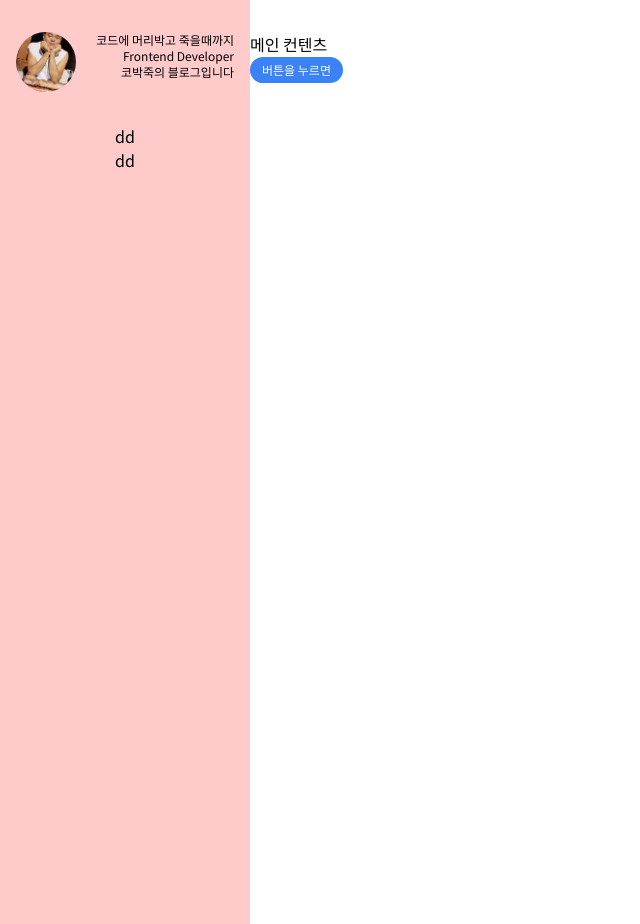
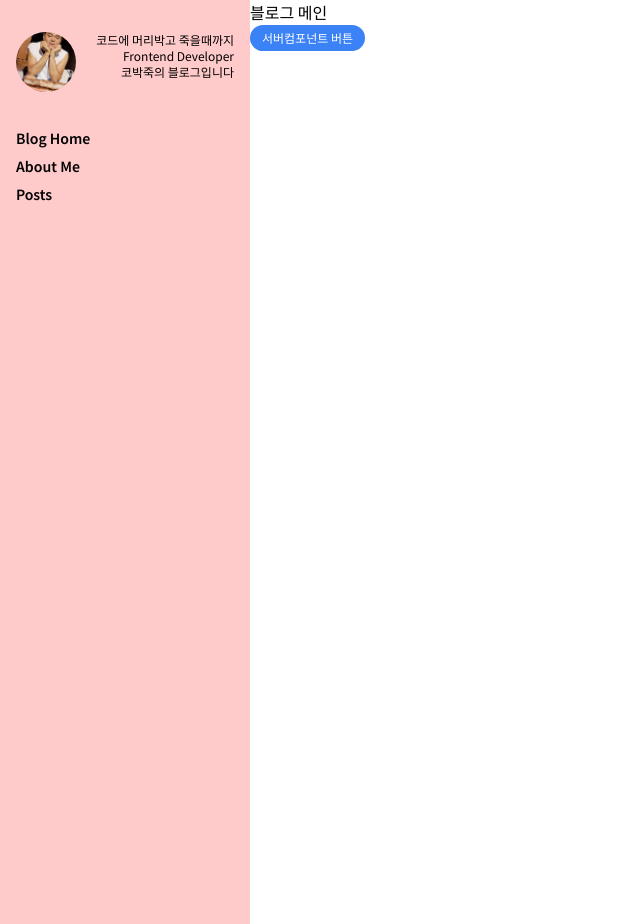
Before and after one commit to vmflxu/kobakjook, a Next.js app: page / in a window 1280 px wide. Shown: the whole page, without its empty margins (0-640 px from the left). Built offline with nearby package versions, Linux system fonts and the light colour scheme; no server answers.

Commit message:
save: HomeNav 작성중

```diff
--- a/src/app/[pages]/layout.tsx
+++ b/src/app/[pages]/layout.tsx
@@ -6,9 +6,6 @@ import { Noto_Sans_KR } from 'next/font/google'
 import Image from 'next/image';
 import path from '@/values/asset/path';
 import profile from '#/profile/JYP.png'
-import { initializeApp } from "firebase/app";
-import { getAnalytics } from "firebase/analytics";
-import { collection, doc, getFirestore, setDoc } from "firebase/firestore";
 // import { pretendard } from "../../node_modules/pretendard/dist/web/static/woff.css";
 
 const noto = Noto_Sans_KR({ subsets: ['latin'] });
@@ -21,11 +18,11 @@ export default function PagesLayout({
     return (
         <Flex.Hstack className='w-full'>
             {children}
-            <section className='w-[200px] bg-blue-200 pt-8'>
+            {/* <section className='w-[200px] bg-blue-200 pt-8 min-h-screen h-auto absolute'>
                 <Flex.VCenter className='text-sm font-normal'>
                     {'스크롤 위치 섹션'}
                 </Flex.VCenter>
-            </section>
+            </section> */}
         </Flex.Hstack>
     )
 }
--- a/src/app/[pages]/page.tsx
+++ b/src/app/[pages]/page.tsx
@@ -2,7 +2,9 @@ import React from 'react'
 
 const page = ({ params }: { params: string }) => {
     return (
-        <div>{`받은 값은 ${params}`}</div>
+        <div className='w-full'>
+            {`받은 값은 ${params}`}
+        </div>
     )
 }
 
--- a/src/app/layout.tsx
+++ b/src/app/layout.tsx
@@ -60,7 +60,7 @@ export default function RootLayout({
           </Flex.Hstack>
           <HomeNav />
         </header>
-        <main className='w-full flex-1 pt-8'>
+        <main className='w-full flex-1'>
           {children}
         </main>
       </body>
--- a/src/app/page.tsx
+++ b/src/app/page.tsx
@@ -9,28 +9,17 @@ type TempData = {
 }
 
 export default async function MainSection() {
-  // const testRef = collection(db, "temp");
-  // const docTest = doc(testRef, "profile");
-  // const docSnap = await getDoc(docTest);
-  // const { name, age } = docSnap.data() as TempData;
-  // console.log('dd', docSnap);
-
-  // if (docSnap.exists()) {
-  //   console.log("docSnap 존재함", docSnap.data());
-  // } else {
-  //   console.log("존재안함");
-  // }
 
   return (
     <>
-      {'메인 컨텐츠'}
+      {'블로그 메인'}
       <div>
         {/* <span>{`name : ${docSnap.data.toString()}`}</span> */}
         {/* <span>{`name : ${name}`}</span><br /> */}
         {/* <span>{`age : ${age}`}</span><br /> */}
-        <button
-          // onClick={ }
-          className="px-[12px] py-[5px] rounded-full bg-blue-500 text-white text-xs border-blue-500 hover:bg-white hover:text-blue-500 hover:border-blue-500">{"버튼을 누르면"}</button>
+        <button className="px-[12px] py-[5px] rounded-full bg-blue-500 text-white text-xs border-blue-500 hover:bg-white hover:text-blue-500 hover:border-blue-500">
+          {"서버컴포넌트 버튼"}
+        </button>
       </div>
     </>
   )
--- a/src/components/HomeNav.tsx
+++ b/src/components/HomeNav.tsx
@@ -1,16 +1,30 @@
 // import { db } from '@/app/layout'
 // import { collection, collectionGroup, doc, getDoc, getDocs } from 'firebase/firestore'
+import { routes } from '@/values/routes'
+import Link from 'next/link';
 import React from 'react'
 
-const HomeNav = async () => {
-    // const list = doc(db, "Routers");
-    // const answer = await getDoc(list);
-    // const b = collectionGroup(db, "Routers");
-    // console.log('list-----------------------------', answer.data());
+const HomeNav = () => {
+    // const router =
     return (
         <nav className='flex flex-col w-full bg-red-200 mx-auto h-full items-center min-h-screen'>
-            <span className='w-fit'>dd</span>
-            <span className='w-fit'>dd</span>
+            {
+                routes.map(item => {
+                    return (
+                        <div className='h-fit w-full px-4 text-sm font-semibold' key={item.title}>
+                            <div className='w-full text-left py-1 group'>{item.title}
+                                {item.Sub !== undefined && <div className='text-right h-[0px] overflow-hidden group-hover:h-fit transition ease-in-out'>
+                                    {item.Sub && item.Sub.map(sub => {
+                                        return (
+                                            <Link href={sub.url} className='font-normal' key={sub.title}>{sub.title}<br /></Link>
+                                        )
+                                    })}
+                                </div>}
+                            </div>
+                        </div>
+                    );
+                })
+            }
         </nav>
     )
 }
--- /dev/null
+++ b/src/values/routes.ts
@@ -0,0 +1,30 @@
+type RouteInform = {
+    title : string,
+    url : string,
+    Sub? : RouteInform[],
+}
+
+export const routes : RouteInform[] = [
+    {
+        title : 'Blog Home',
+        url : '/'
+    },
+    {
+        title : 'About Me',
+        url : '/about/'
+    },
+    {
+        title : 'Posts',
+        url : 'Sub Link',
+        Sub : [
+            {
+                title: 'React/Next',
+                url : '/posts/react/'
+            },
+            {
+                title: 'Web3',
+                url : '/posts/web3/'
+            },
+        ]
+    },
+]
```
